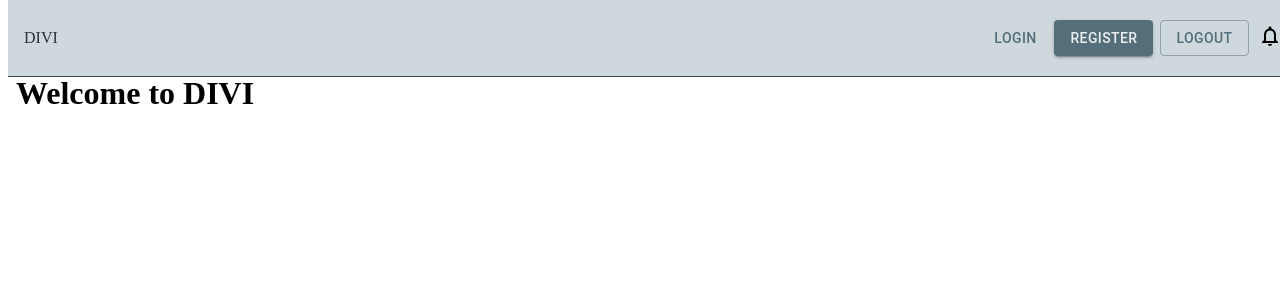
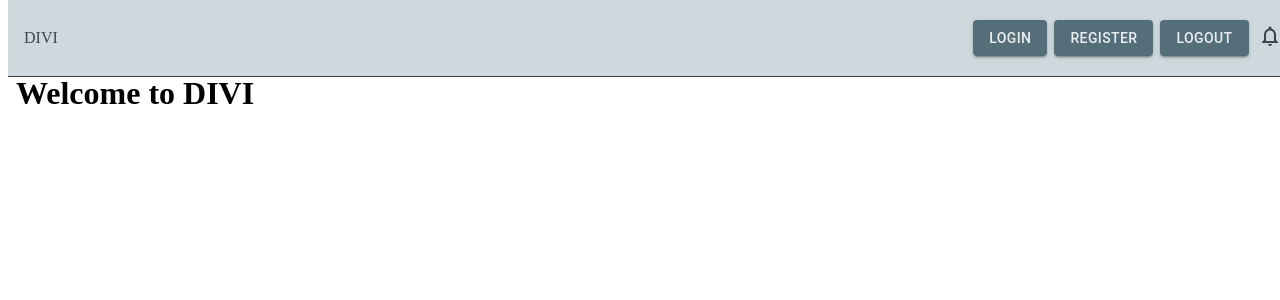
Before and after one commit to v-lane/Divi, a React (Vite) app in the folder frontend/: page / in a window 1280 px wide. Shown: the top 300 px of the page. Built offline with nearby package versions, Linux system fonts and the light colour scheme.

Commit message:
Update nav bar styles

```diff
--- a/frontend/src/App.scss
+++ b/frontend/src/App.scss
@@ -3,7 +3,6 @@
   margin: 0;
   padding: 0;
   box-sizing: border-box;
-  // text-align: center;
   --primary-color-800: #37474f;
   --primary-color-700: #455a64;
   --primary-color-600: #54637a;
--- a/frontend/src/components/TopNavigationBar.jsx
+++ b/frontend/src/components/TopNavigationBar.jsx
@@ -12,16 +12,16 @@ const TopNavigationBar = (props) => {
       <span className="logo">DIVI</span>
       <ul>
         <li>
-          <Button  color="primary_nav" >Login</Button>
+          <Button variant="contained" color="primary_nav">Login</Button>
         </li>
         <li>
           <Button variant="contained" color="primary_nav">Register</Button>
         </li>
         <li>
-          <Button variant="outlined" color="primary_nav">Logout</Button>
+          <Button variant="contained" color="primary_nav">Logout</Button>
         </li>
         <li>
-          <Icon >notifications_none</Icon>
+          <Icon>notifications_none</Icon>
         </li>
       </ul>
 
--- a/frontend/src/styles/TopNavigationBar.scss
+++ b/frontend/src/styles/TopNavigationBar.scss
@@ -17,6 +17,7 @@
 
   .logo {
     padding-left: 1em;
+    color: var(--primary-color-800);
   }
 
   ul {
@@ -31,7 +32,7 @@
 
     .material-icons {
       margin: .25em;
-      color: black;
+      color: var(--primary-color-800);
     }
 
   }
```
